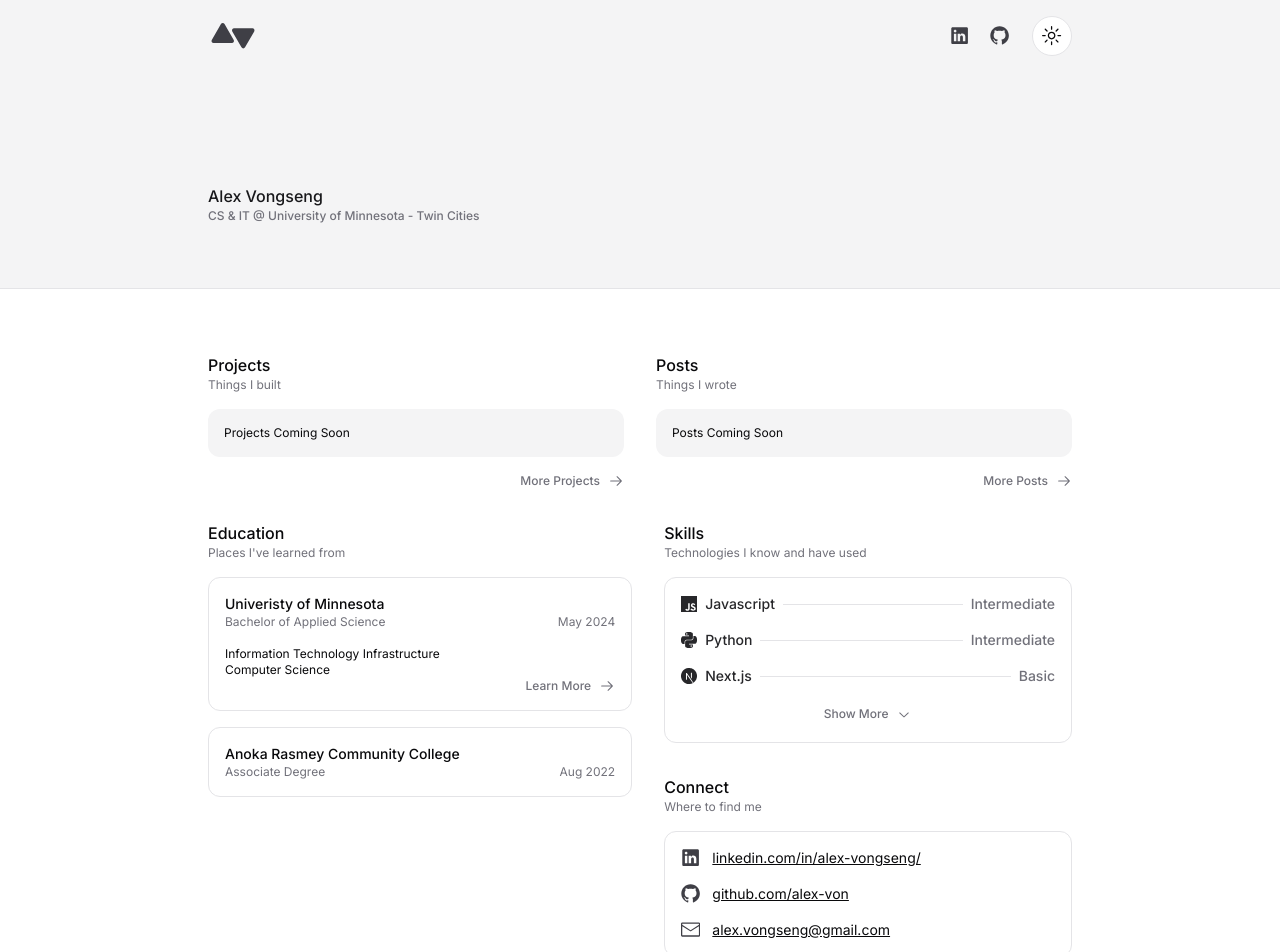
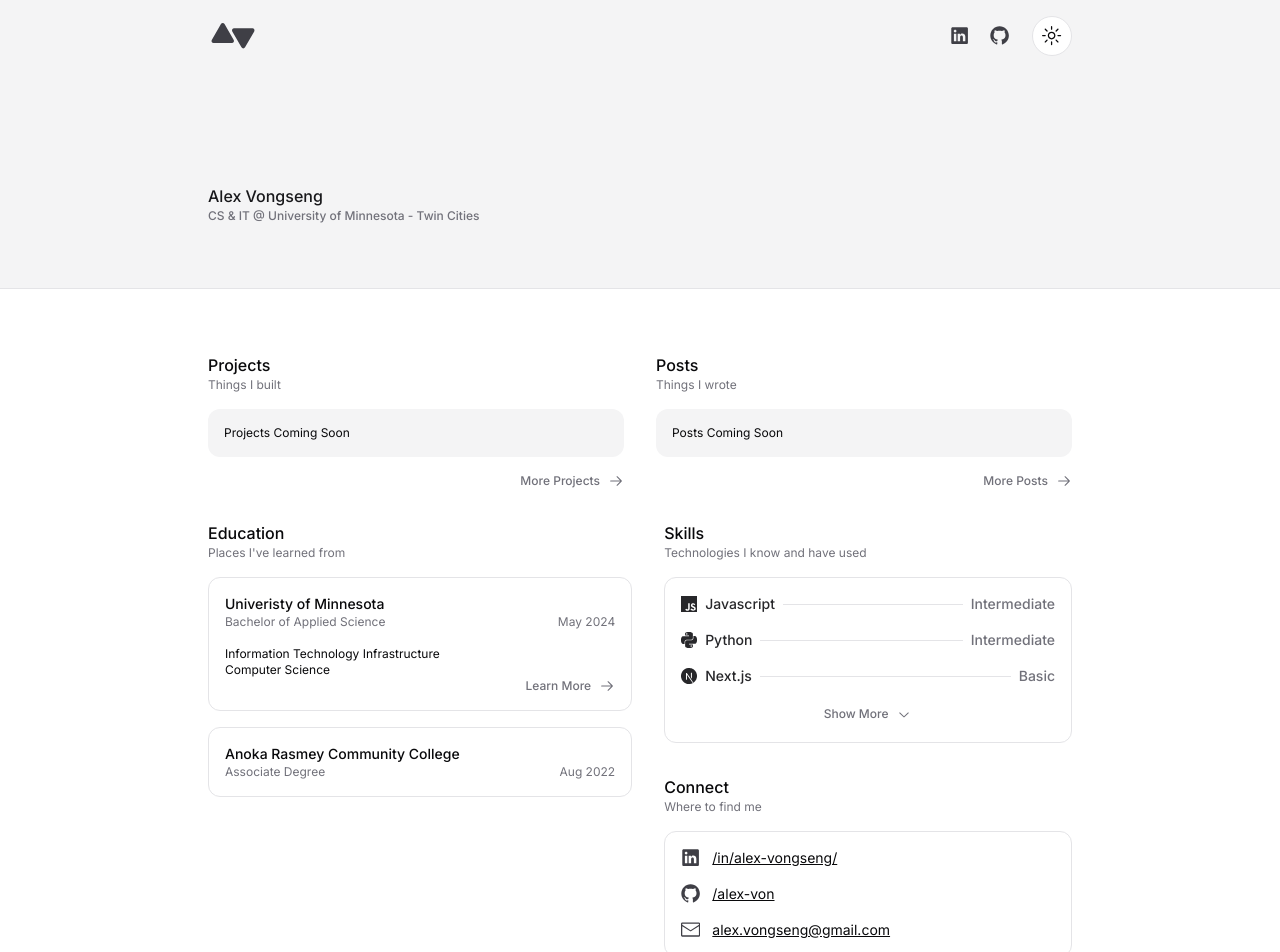
Before and after one commit to alex-von/portfolio, a Next.js app: page / in a window 1280 px wide. Shown: the top 952 px of the page. Built offline with nearby package versions, Linux system fonts and the light colour scheme.

Commit message:
Updated connect component

```diff
--- a/components/connect.tsx
+++ b/components/connect.tsx
@@ -10,11 +10,11 @@ export const Connect = () => {
             <div className="space-y-4 rounded-xl border p-4">
                 <a className='flex gap-3 items-center text-sm font- underline' target="_blank" href="https://www.linkedin.com/in/alex-vongseng/">
                     <LinkedInLogoIcon className="h-[1.2rem] w-[1.2rem] text-zinc-700 dark:text-white"/>
-                    linkedin.com/in/alex-vongseng/
+                    /in/alex-vongseng/
                 </a>
                 <a className='flex gap-3 items-center text-sm  underline' target="_blank" href="https://github.com/alex-von">
                     <GitHubLogoIcon className="h-[1.2rem] w-[1.2rem] text-zinc-700 dark:text-white"/>
-                    github.com/alex-von
+                    /alex-von
                 </a>
                 <a className='flex gap-3 items-center text-sm font- underline' href="mailto:alex.vongseng@gmail.com">
                     <EnvelopeClosedIcon className="h-[1.2rem] w-[1.2rem] text-zinc-700 dark:text-white"/>
```
